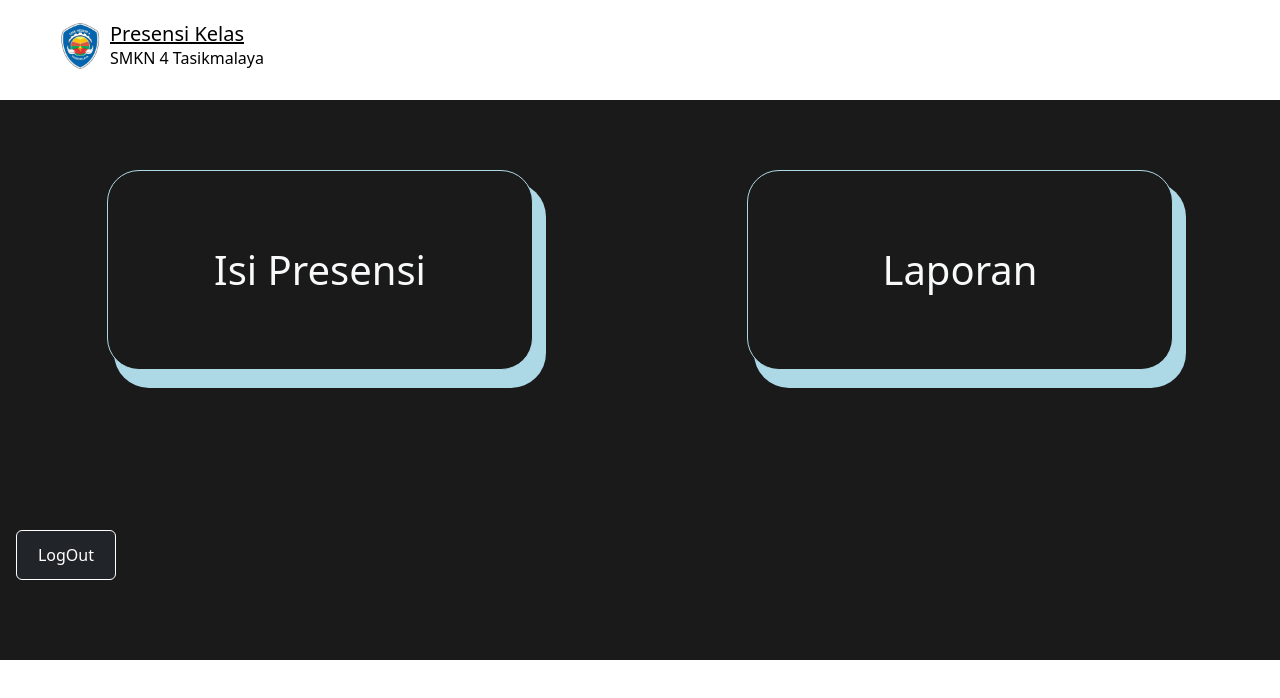
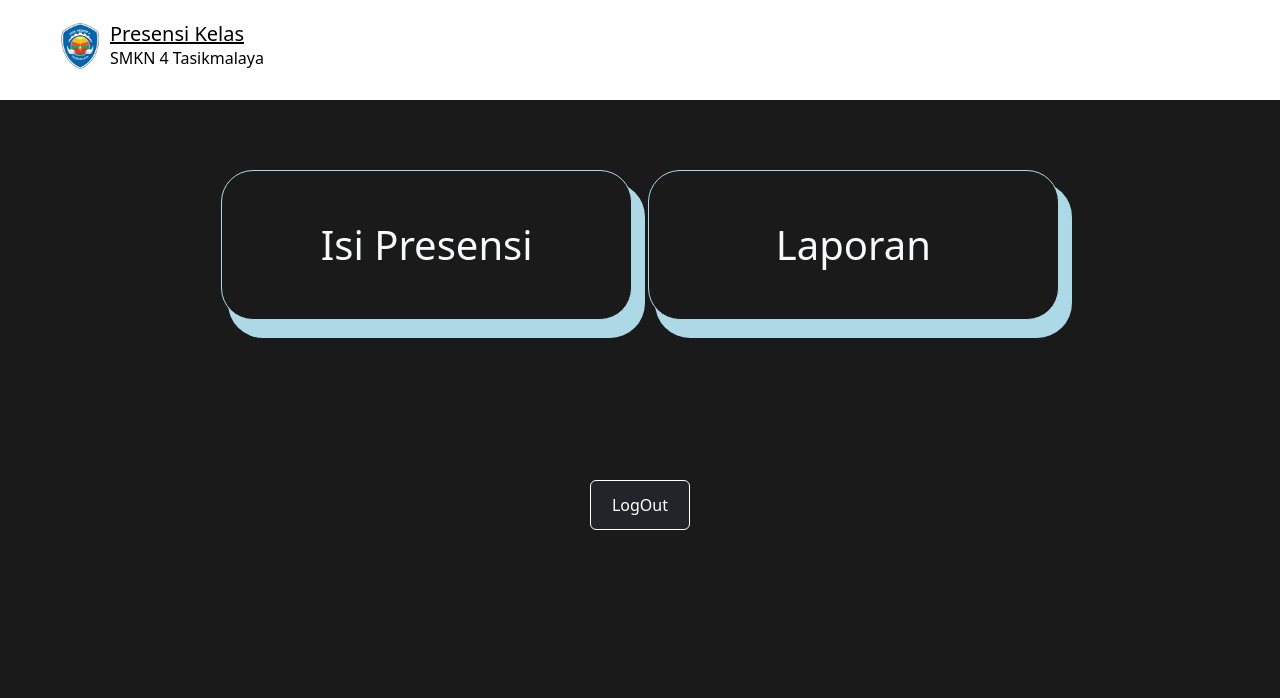
Before and after one commit to Wijdann0/newpresen, a Nuxt app: page /halamanUtama in a window 1280 px wide. Shown: the top 698 px of the page. Built offline with nearby package versions, Linux system fonts and the light colour scheme; no server answers.

Commit message:
Add files via upload

```diff
--- a/pages/halamanUtama/index.vue
+++ b/pages/halamanUtama/index.vue
@@ -1,19 +1,18 @@
 <template>
-
   <div class="container-fluid hei">
-    <div class="row my-5 d-flex justify-content-around mt-3 atas">
-      <div class="col-lg-4 mb-5">
+    <div class="row my-5 d-flex justify-content-center mt-3 atas">
+      <div class="col-12 col-sm-6 col-lg-4 mb-5">
         <nuxt-link to="/presensi" class="text-decoration-none">
-          <div class="card bg-isiPresensi rounded-5 text-light">
+          <div class="card bg-isiPresensi rounded-5 text-light mx-2"> <!-- Tambahkan mx-2 -->
             <div class="card-body d-flex justify-content-center align-items-center">
               <h2 class="">Isi Presensi</h2>
             </div>
           </div>
         </nuxt-link>
       </div>
-      <div class="col-lg-4 mb-5">
+      <div class="col-12 col-sm-6 col-lg-4 mb-5">
         <nuxt-link to="/laporan" class="text-decoration-none">
-          <div class="card bg-laporanMingguan rounded-5 text-light">
+          <div class="card bg-laporanMingguan rounded-5 text-light mx-2"> <!-- Tambahkan mx-2 -->
             <div class="card-body d-flex justify-content-center align-items-center">
               <h2 class="">Laporan</h2>
             </div>
@@ -21,43 +20,46 @@
         </nuxt-link>
       </div>
     </div>
-    <div class="row pb-3 ">
-      <div class="col p-3">
+    <div class="row pb-3">
+      <div class="col text-center p-3">
         <nuxt-link to="/log/logout">
           <button class="btn btn-dark bck mt-5 mb-5 border-white">LogOut</button>
         </nuxt-link>
       </div>
     </div>
   </div>
+</template>
 
-</template>
 <style scoped>
 * {
   padding: 0;
   margin: 0;
 }
 
+html,
+body {
+  height: 100%; /* Memastikan body mengisi tinggi layar */
+}
+
 .hei {
-  min-height: 41vmax;
-  background: rgb(26, 26, 26) !important;
+  min-height: 100vh; /* Memastikan minimal tinggi container memenuhi tinggi layar */
+  background: rgb(26, 26, 26) !important; /* Menggunakan warna latar belakang */
 }
 
 .card {
-  color: white;
-  height: 200px;
+  color: rgb(0, 0, 0);
+  height: 150px;
   background-color: rgb(26, 26, 26);
   box-shadow: 10px 15px 0px 3px lightblue;
-  transition: width 3s, height 2s;
+  transition: width 0.3s, height 0.2s, background-color 0.3s; /* Tambahkan transisi untuk perubahan background */
   border: 1px solid lightblue;
 }
 
 .card:hover {
-  background-color: rgb(9, 82, 141);
-  color: black;
+  background-color: lightblue;
   box-shadow: 0 5px #666;
   transform: translateY(4px);
 }
-
 
 h2 {
   font-size: 40px;
@@ -76,4 +78,35 @@ h2 {
   width: 100px;
   height: 50px;
 }
+
+/* Responsive Styles */
+@media (max-width: 576px) {
+  h2 {
+    font-size: 30px; /* Mengurangi ukuran font pada perangkat kecil */
+  }
+
+  /* Menonaktifkan efek hover pada perangkat kecil */
+  .card {
+    transition: none; /* Menonaktifkan transisi untuk perangkat kecil */
+  }
+
+  .card:hover {
+    background-color: rgb(9, 82, 141); /* Menetapkan warna latar belakang saat ditekan */
+    color: black;
+    box-shadow: 0 5px #666;
+    transform: translateY(4px);
+  }
+}
+
+@media (min-width: 576px) and (max-width: 768px) {
+  .card {
+    height: 150px; /* Mengurangi tinggi kartu pada perangkat medium */
+  }
+}
+
+@media (min-width: 768px) {
+  .card {
+    height: 200px; /* Kembali ke tinggi asli pada perangkat besar */
+  }
+}
 </style>
--- a/pages/laporan/index.vue
+++ b/pages/laporan/index.vue
@@ -15,7 +15,7 @@
     </div>
     <div class="row text-center bebas pb-5">
       <div class="col-12 text-white">
-        <h3>Presensi</h3>
+        <!-- <h3>Presensi</h3> -->
       </div>
     </div>
     <form @submit.prevent="getPresensi">
@@ -46,7 +46,17 @@
         </div>
       </div>
     </form>
+
+    <!-- Konten yang akan di print -->
     <div class="container pp" id="content">
+      <!-- Bagian judul presensi, kelas, dan tanggal -->
+      <div class="text-center mb-5 text-light">
+        <h1>Presensi</h1>
+        <p>Kelas: {{ tingkat }} {{ jurusan }} {{ kelas }}</p>
+        <p>Tanggal: {{ tgl_awal || today }}</p>
+      </div>
+
+      <div class="table-responsive">
         <table id="presensiTable" class="table table-bordered text-white">
           <thead>
             <tr class="b">
@@ -63,11 +73,11 @@
               <td>{{ visitor.tanggal }}</td>
               <td>{{ visitor.siswa?.nama || 'Tidak ada data' }}</td>
               <td>{{ visitor.keterangan?.nama || 'Tidak ada data' }}</td>
-            <td>{{ visitor.siswa?.tingkat || 'N/A' }} {{ visitor.jurusan?.nama || 'N/A' }} {{ visitor.siswa?.kelas ||
-              'N/A' }}</td>
+              <td>{{ visitor.siswa?.tingkat || 'N/A' }} {{ visitor.jurusan?.nama || 'N/A' }} {{ visitor.siswa?.kelas || 'N/A' }}</td>
             </tr>
           </tbody>
         </table>
+      </div>
     </div>
   </div>
 </template>
@@ -77,6 +87,14 @@ import { ref, computed, onMounted } from 'vue';
 import { createClient } from '@supabase/supabase-js';
 import jsPDF from 'jspdf';
 import html2canvas from 'html2canvas';
+
+const getTodayDate = () => {
+  const today = new Date();
+  const yyyy = today.getFullYear();
+  const mm = String(today.getMonth() + 1).padStart(2, "0");
+  const dd = String(today.getDate()).padStart(2, "0");
+  return `${yyyy}-${mm}-${dd}`;
+};
 
 const supabaseUrl = 'https://lagwvzegjurpjhjvbwca.supabase.co';
 const supabaseAnonKey = 'eyJhbGciOiJIUzI1NiIsInR5cCI6IkpXVCJ9.eyJpc3MiOiJzdXBhYmFzZSIsInJlZiI6ImxhZ3d2emVnanVycGpoanZid2NhIiwicm9sZSI6ImFub24iLCJpYXQiOjE3MjQwMzMyNTIsImV4cCI6MjAzOTYwOTI1Mn0.XrdQtFfHp4mxuJjtxE810KZnsWIS47wyc5uYY4r_KmQ';
@@ -88,27 +106,22 @@ const tingkat = ref("");
 const jurusan = ref("");
 const kelas = ref("");
 const jurusanOptions = ref([]);
+const today = getTodayDate();
 
 const getPresensi = async () => {
   try {
-    // Ambil tanggal hari ini
-    const today = getTodayDate();
-    console.log("Tanggal hari ini:", today); // Debugging: Tampilkan tanggal yang dikirim
-
-    // Set input tanggal ke hari ini secara otomatis
-    tgl_awal.value = today;
-
-    // Query untuk mengambil data dari tabel presensi dengan join ke tabel siswa, jurusan, dan keterangan
     let query = supabase
       .from("presensi")
       .select("tanggal, siswa(id, nama, tingkat, kelas), keterangan(nama), jurusan(nama)");
 
-    // Filter berdasarkan tanggal hari ini
+    if (tgl_awal.value) {
+      query = query.eq("tanggal", tgl_awal.value);
+    } else {
       query = query.eq("tanggal", today);
+    }
 
-    console.log("Query yang dikirim:", query); // Debugging: Tampilkan query
+    console.log("Query yang dikirim:", query);
 
-    // Eksekusi query dan tangani hasil atau error
     const { data, error } = await query;
 
     if (error) {
@@ -122,16 +135,7 @@ const getPresensi = async () => {
   }
 };
 
-const getTodayDate = () => {
-  const today = new Date();
-  const yyyy = today.getFullYear();
-  const mm = String(today.getMonth() + 1).padStart(2, "0");
-  const dd = String(today.getDate()).padStart(2, "0");
-  return `${yyyy}-${mm}-${dd}`;
-};
-
 const filteredVisitors = computed(() => {
-  console.log("Filtered Visitors:", visitors.value); // Debugging: Tampilkan visitor yang difilter
   return visitors.value.filter((visitor) => {
     const matchTanggal = !tgl_awal.value || visitor.tanggal === tgl_awal.value;
     const matchTingkat = !tingkat.value || visitor.siswa?.tingkat === tingkat.value;
@@ -179,9 +183,7 @@ const downloadPDF = () => {
 
 const getJurusanOptions = async () => {
   try {
-    const { data, error } = await supabase
-      .from("jurusan")
-      .select("*");
+    const { data, error } = await supabase.from("jurusan").select("*");
 
     if (error) {
       console.error("Error fetching jurusan data:", error);
@@ -222,21 +224,79 @@ tr.b {
   background: rgb(0, 0, 0);
 }
 
-.pp {
-  padding-bottom: 270px;
+.table-responsive {
+  overflow-x: auto;
 }
 
-/* Style for printing */
+@media (max-width: 768px) {
+  .container {
+    padding: 0 15px;
+  }
+}
 @media print {
   body * {
     visibility: hidden;
   }
+
   #content, #content * {
     visibility: visible;
   }
+
+  form, .btn, input, select, #navbar, .judul-non-print, h3 {
+    display: none !important;
+  }
+
+  th:nth-child(2), td:nth-child(2) {
+    display: none !important;
+  }
+
+  h1, p {
+    color: black;
+    text-align: center;
+  }
+
   #content {
     position: absolute;
     top: 0;
+    left: 0;
+    right: 0;
+    padding: 20px;
+  }
+
+  table {
+    width: 100%;
+    border-collapse: collapse;
+    margin-top: 20px;
+    border: 2px solid black;
+  }
+
+  th, td {
+    border: 1px solid black;
+    padding: 8px;
+    text-align: center;
+  }
+
+  thead th {
+    border-bottom: 2px solid black;
+    background-color: #f2f2f2;
+  }
+
+  th {
+    background-color: #f2f2f2;
+  }
+}
+
+@media (max-width: 768px) {
+  .bebas {
+    padding-top: 20px;
+  }
+
+  .form-control-lg {
+    font-size: 14px; /* Sesuaikan ukuran font pada perangkat kecil */
+  }
+
+  .btn {
+    padding: 10px; /* Sesuaikan padding tombol */
   }
 }
 </style>
--- a/pages/presensi/index.vue
+++ b/pages/presensi/index.vue
@@ -37,7 +37,7 @@
           <div class="row" v-if="form.kelas">
             <div class="col-12 d-flex justify-content-center">
               <div class="w-100 text-center text-light">
-                <h5>Nama dan Keterangan</h5>
+                <h5 class="pb-5">Nama dan Keterangan</h5>
                 <div v-for="(member, i) in members" :key="i" class="d-flex align-items-center mb-3">
                   <!-- Student Name -->
                   <span class="me-3" style="flex: 1; text-align: left;">{{ member.nama }}</span>
@@ -48,8 +48,7 @@
                       <input type="radio" :id="'keterangan-' + item.id + '-' + member.id"
                         :name="'keterangan-' + member.id" :value="item.id" v-model="form.siswaKeterangan[member.id]"
                         class="form-check-input">
-                      <label :for="'keterangan-' + item.id + '-' + member.id" class="form-check-label">{{ item.nama
-                        }}</label>
+                      <label :for="'keterangan-' + item.id + '-' + member.id" class="form-check-label">{{ item.nama }}</label>
                     </div>
                   </div>
                 </div>
@@ -57,7 +56,7 @@
             </div>
 
             <!-- Submit Button -->
-            <div class="col-12 d-flex justify-content-center">
+            <div class="col-12 d-flex justify-content-center pt-5">
               <button type="submit" class="btn btn-success krm">Kirim</button>
             </div>
           </div>
@@ -93,11 +92,12 @@ async function cek(event) {
       .eq('tingkat', form.value.tingkat)
       .eq('jurusan', form.value.jurusan)
       .eq('kelas', form.value.kelas)
+      .order('nama', { ascending: true })
     if (data) {
       members.value = data
     }
   } else {
-    members.value = [] // Clear members if kelas is not selected
+    members.value = []
   }
 }
 
@@ -160,9 +160,20 @@ onMounted(() => {
 </script>
 
 <style scoped>
+html,
+body {
+  height: 100%; /* Pastikan html dan body mengisi tinggi layar */
+  margin: 0; /* Menghapus margin default */
+  padding: 0; /* Menghapus padding default */
+}
+
 .container-fluid {
-  background: rgb(26, 26, 26);
-  min-height: 90vh;
+  background: rgb(26, 26, 26); /* Latar belakang untuk container */
+  min-height: 100vh; /* Mengisi 100% dari tinggi viewport */
+  display: flex;
+  flex-direction: column; /* Memungkinkan konten diatur secara vertikal */
+  justify-content: center; /* Menyusun konten di tengah */
+  padding: 0; /* Menghilangkan padding untuk container */
 }
 
 .jurusan {
@@ -189,11 +200,12 @@ onMounted(() => {
 
   .jurusan,
   .nama {
-    font-size: 16px;
+    font-size: 16px; /* Menyesuaikan ukuran font untuk perangkat kecil */
   }
 
   .container-fluid {
-    padding: 10px;
+    padding: 10px; /* Mengatur padding untuk perangkat kecil */
+    min-height: auto; /* Menghindari batasan tinggi */
   }
 }
 </style>
```
Lines whose indentation alone changed are shown as unchanged.
